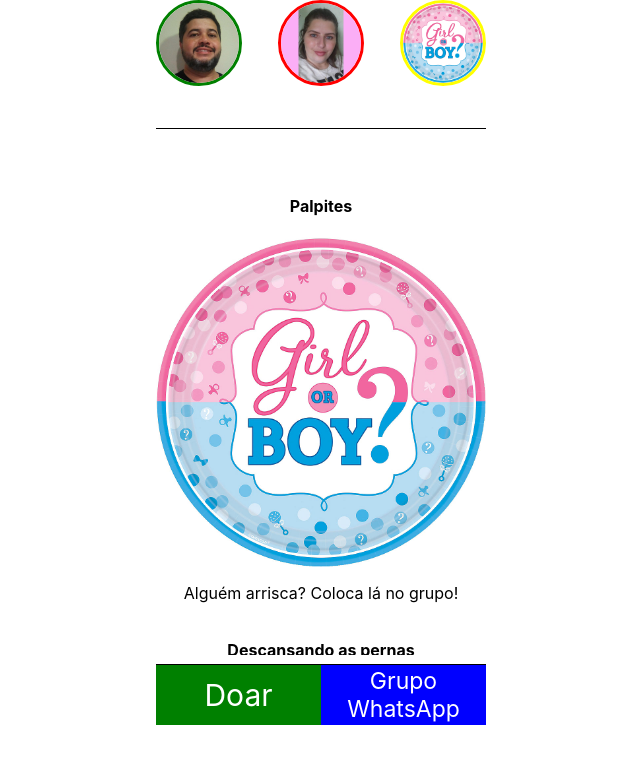
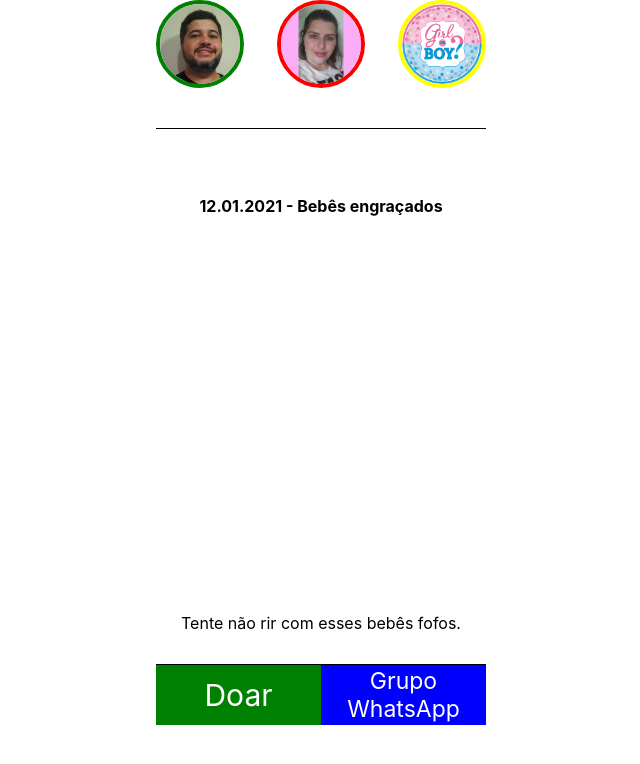
Before and after one commit to mrc6/new_born_app, a React (Create React App) app: page / in a window 1280 px wide. Shown: the top 764 px of the page, without its empty margins (319-959 px from the left). Built offline with nearby package versions, Linux system fonts and the light colour scheme.

Commit message:
Adicionado a data do envido

```diff
--- a/src/App.css
+++ b/src/App.css
@@ -17,6 +17,18 @@ a:visited {
   pointer-events: none;
 }
 
+.button {
+  align-items: center;
+  background-color: red;
+  color: white;
+  display: flex;
+  font-size: 7vw;
+  height: 60px;
+  justify-content: center;
+  text-align: center;
+  width: 330px;
+}
+
 .container {
   background-color: white;
   display: flex;
@@ -26,7 +38,7 @@ a:visited {
 }
 
 .bebe {
-  border: 3px yellow solid;
+  border: 4px yellow solid;
 }
 
 .donate {
@@ -87,6 +99,7 @@ a:visited {
   height: 16vh;
   justify-content: space-between;
   max-height: 140px;
+  min-height: 85px;
   width: 330px;
 }
 
@@ -102,11 +115,11 @@ a:visited {
 
 
 .mamae {
-  border: 3px red solid;
+  border: 4px red solid;
 }
 
 .papai {
-  border: 3px green solid;
+  border: 4px green solid;
 }
 
 .post {
--- a/src/components/Feed.jsx
+++ b/src/components/Feed.jsx
@@ -1,13 +1,15 @@
-import React from 'react'
+import React, { useState } from 'react'
 import ReactPlayer from "react-player";
 import Content from '../container/Content'
 
-const Feed = () => {
+const showFeed = (array, counter) => {
+  const start = (array.length - 1) - counter;
+  const stop = array.length - 1;
+  if (counter > array.length) {
     return (
-    <div className="feed">
-      {Content.reverse().map((e) =>
+      array.slice(0).reverse().map((e) =>
         <div className="post" key={e.title}>
-            <h4 className="title">{e.title}</h4>
+          <h4 className="title">{`${e.date} - ${e.title}`}</h4>
             {
               (!e.video) &&
               <img
@@ -20,12 +22,51 @@ const Feed = () => {
               (e.video) &&
               <ReactPlayer
                 url={e.video}
-                  width="360px"
+                width="330px"
               />
             }
           <p>{e.description}</p>
         </div>
       )
+    )
+  }
+  return (
+    array.slice(start, stop).reverse().map((e) =>
+      <div className="post" key={e.title}>
+        <h4 className="title">{`${e.date} - ${e.title}`}</h4>
+          {
+            (!e.video) &&
+            <img
+              className="feed_image"
+              src={process.env.PUBLIC_URL + e.image}
+              alt={e.img_alt}
+            />
+          }
+          {
+            (e.video) &&
+            <ReactPlayer
+              url={e.video}
+              width="330px"
+            />
+          }
+        <p>{e.description}</p>
+      </div>
+    )
+  )
+
+};
+
+
+const Feed = () => {
+  const [count, setCount] = useState(10);
+
+  return (
+    <div className="feed">
+      {
+        showFeed(Content, count)
+      }
+      {(count < Content.length) &&
+        <div className="button" onClick={() => setCount(() => count + 10)}>Mostrar Mais</div>
       }
     </div>
   )
--- a/src/container/Content.jsx
+++ b/src/container/Content.jsx
@@ -1,6 +1,7 @@
 const Content = [
   {
     title: 'Status do Relacionamento',
+    date: '11.01.2021',
     image: '/images/relacionamento_serio.jpg',
     img_alt: 'Relacionamento Sério',
     description: 'Em um relacionamento sério a 3!',
@@ -8,6 +9,7 @@ const Content = [
   },
   {
     title: 'Vestido Novo',
+    date: '11.01.2021',
     image: '/images/aline_vestido.jpg',
     img_alt: 'Vestido Maior',
     description: 'Meu número está ficando maior! O.M.G!',
@@ -15,6 +17,7 @@ const Content = [
   },
   {
     title: 'Descansando as pernas',
+    date: '11.01.2021',
     image: '/images/pernas_para_o_ar.jpg',
     img_alt: 'Pernas para o ar',
     description: 'Colocando minhas pernas para o ar',
@@ -22,11 +25,36 @@ const Content = [
   },
   {
   title: 'Palpites',
+  date: '11.01.2021',
   image: '/images/boy_or_girl.jpg',
   img_alt: 'Menino ou Menina?',
   description: 'Alguém arrisca? Coloca lá no grupo!',
   video: '',
 },
+{
+  title: 'Papai com seu olhar 43',
+  date: '12.01.2021',
+  image: '/images/papai.jpg',
+  img_alt: 'Papai',
+  description: 'Anota aí Juvenil, vai dar bom!',
+  video: '',
+},
+{
+  title: 'Xonei',
+  date: '12.01.2021',
+  image: '/images/pulseira.jpg',
+  img_alt: 'Pulseira',
+  description: 'Bati o olho e xonei na pulseira.',
+  video: '',
+},
+{
+  title: 'Bebês engraçados',
+  date: '12.01.2021',
+  image: '',
+  img_alt: '',
+  description: 'Tente não rir com esses bebês fofos.',
+  video: 'https://youtu.be/MoVn6TeEW7c',
+},
 ]
 
 export default Content
```
Also changed, not shown: public/images/pulseira.jpg (added). Lines whose indentation alone changed are shown as unchanged.
